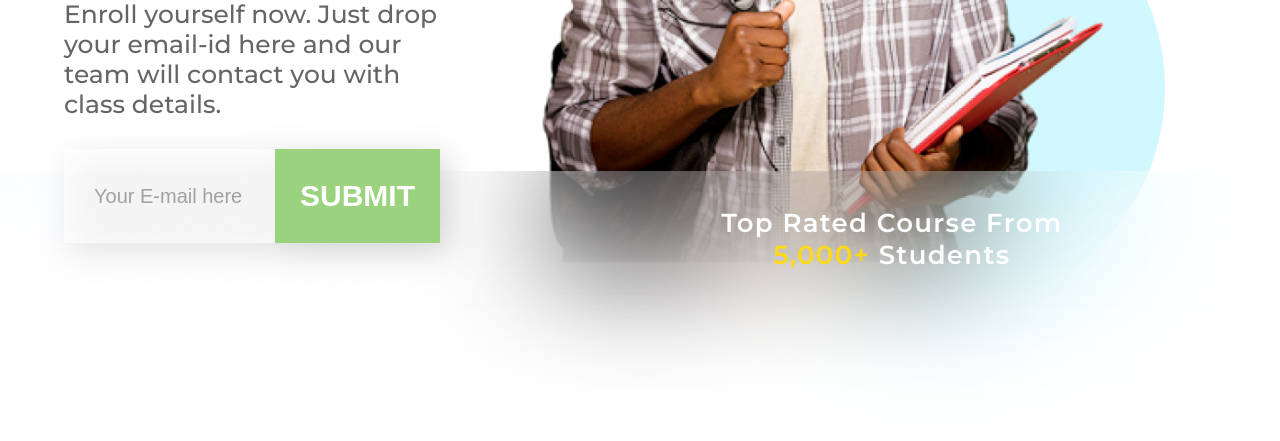
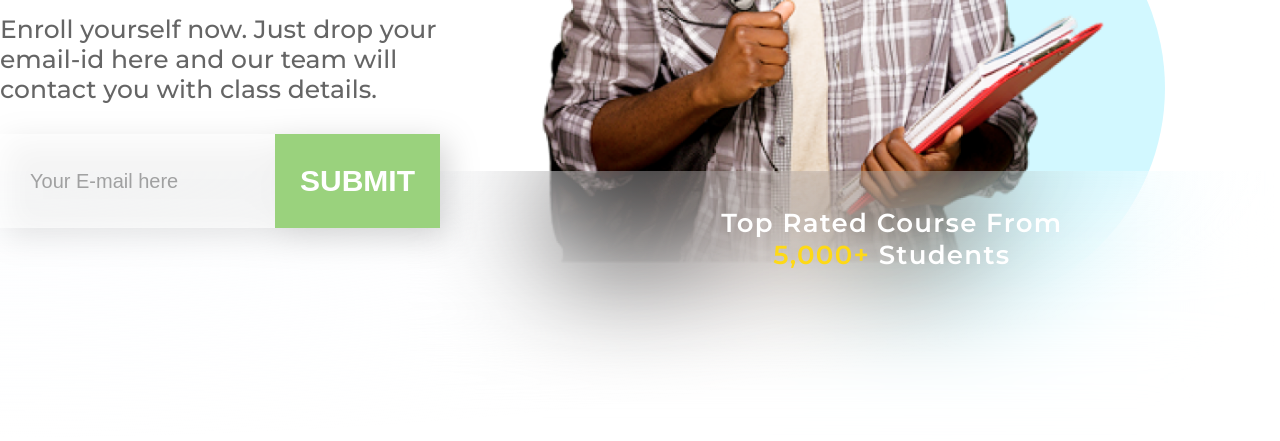
Before and after one commit to SindorM/DedignWeb, a plain HTML site: page wtf/index.html in a window 1280 px wide. Shown: the part 495-936 px from the top of the page. Drawn offline with Linux system fonts and the light colour scheme; a web font is replaced by a local one.

Commit message:
Add files via upload

```diff
--- a/wtf/css/style.css
+++ b/wtf/css/style.css
@@ -37,7 +37,8 @@ body {
 }
 
 .container {
-    width: 90%;
+    width: 100%;
+    max-width: 1600px;
     margin: 0 auto;
 }
 
```
Also changed, not shown: wtf/index.html (line endings or trailing spaces).
